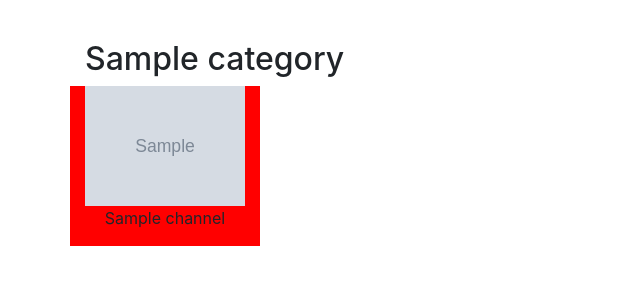
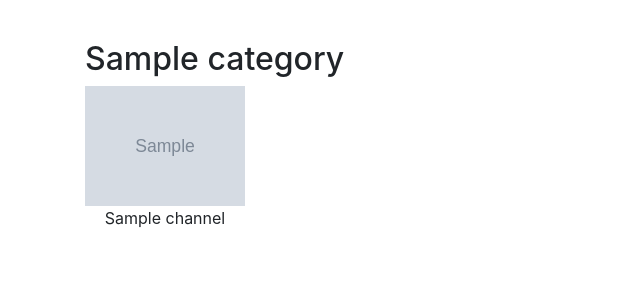
Before and after one commit to dxviidmg/EntertanmentStreaming, a Django app: template tv/templates/TV/list_channels.html in a window 1280 px wide. Shown: the part 56-356 px from the top of the page, without its empty margins (0-640 px from the left). Run offline with Django 3.2, Linux system fonts and the light colour scheme; the template is opened without the code that fills it: most values are stand-ins (such as "Sample title", 1, 10 or a date in 2020); grey boxes marked "Sample" are stand-in pictures; some libraries are stand-ins or nearby versions.

Commit message:
remove background red

```diff
--- a/tv/templates/TV/list_channels.html
+++ b/tv/templates/TV/list_channels.html
@@ -12,7 +12,7 @@
 
 		{%for channel in ChannelsByCategory.channels%}
 
-				<div class="col-4 col-sm-3 col-md-2" style="background-color: red;">
+				<div class="col-4 col-sm-3 col-md-2">
 					<a href="{%url 'TV:ChannelDetail' channel.slug%}">
 						<img src="{{channel.image}}" alt="{{channel.name}}" class="d-block mx-auto" style="width: 100%;">
 					</a>
```
